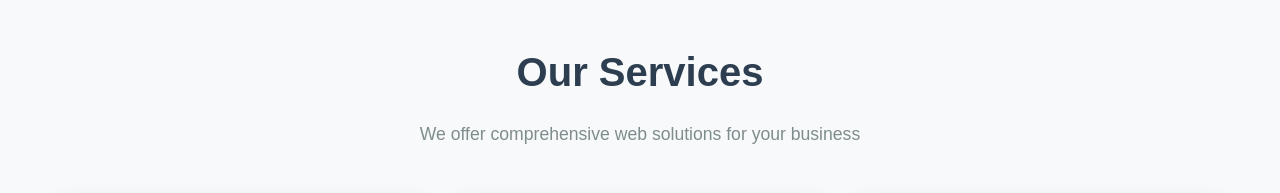
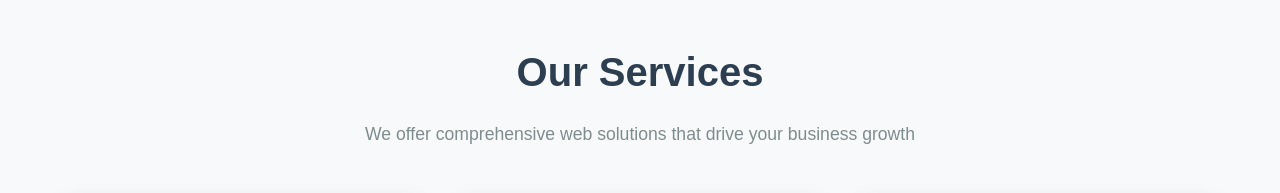
Before and after one commit to Ola-Oluwajuwon/simple-website, a plain HTML site: page index.html in a window 1280 px wide. Shown: the part 860-1053 px from the top of the page. Drawn offline with Linux system fonts and the light colour scheme.

Commit message:
Modify: describtion message for Our Services section

```diff
--- a/index.html
+++ b/index.html
@@ -77,7 +77,7 @@
         <div class="container">
           <h2 class="section-title">Our Services</h2>
           <p class="section-subtitle">
-            We offer comprehensive web solutions for your business
+            We offer comprehensive web solutions that drive your business growth
           </p>
 
           <!-- Services Grid -->
```
